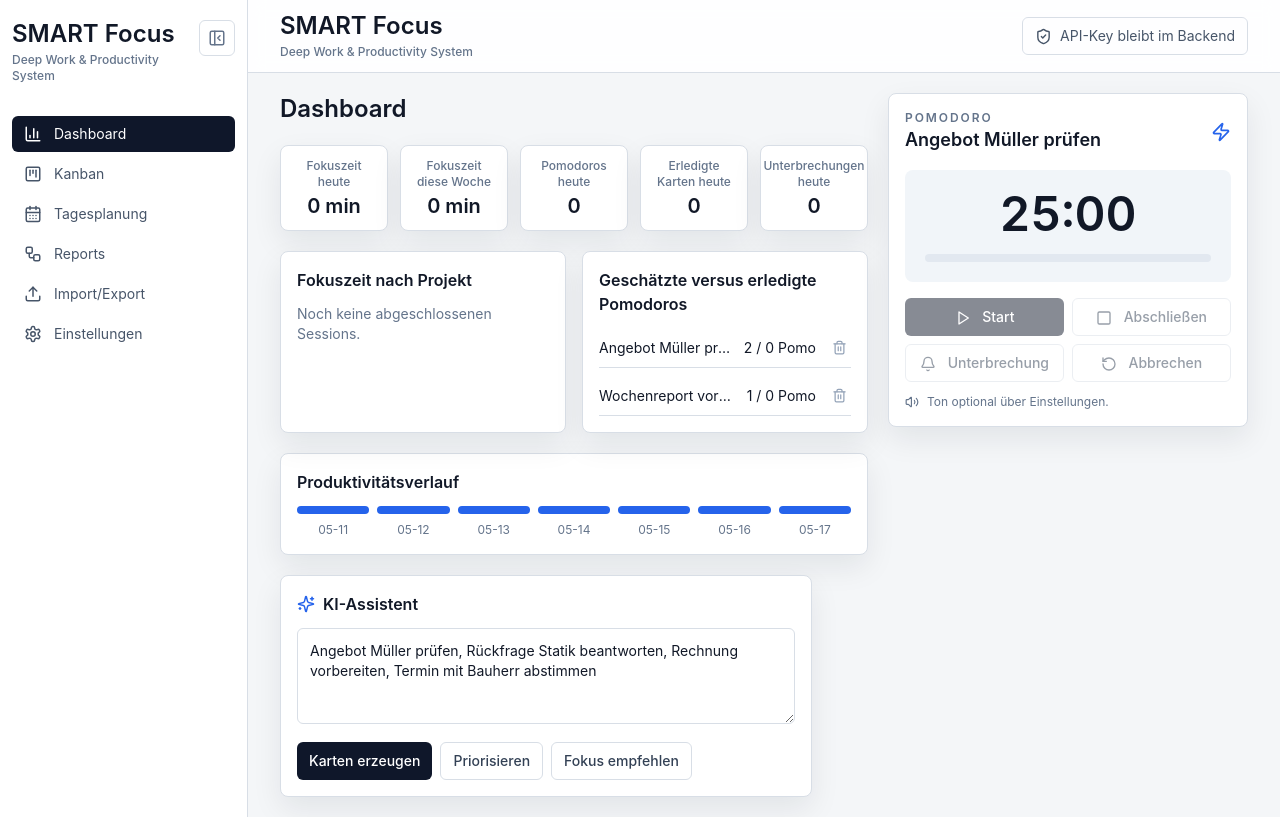
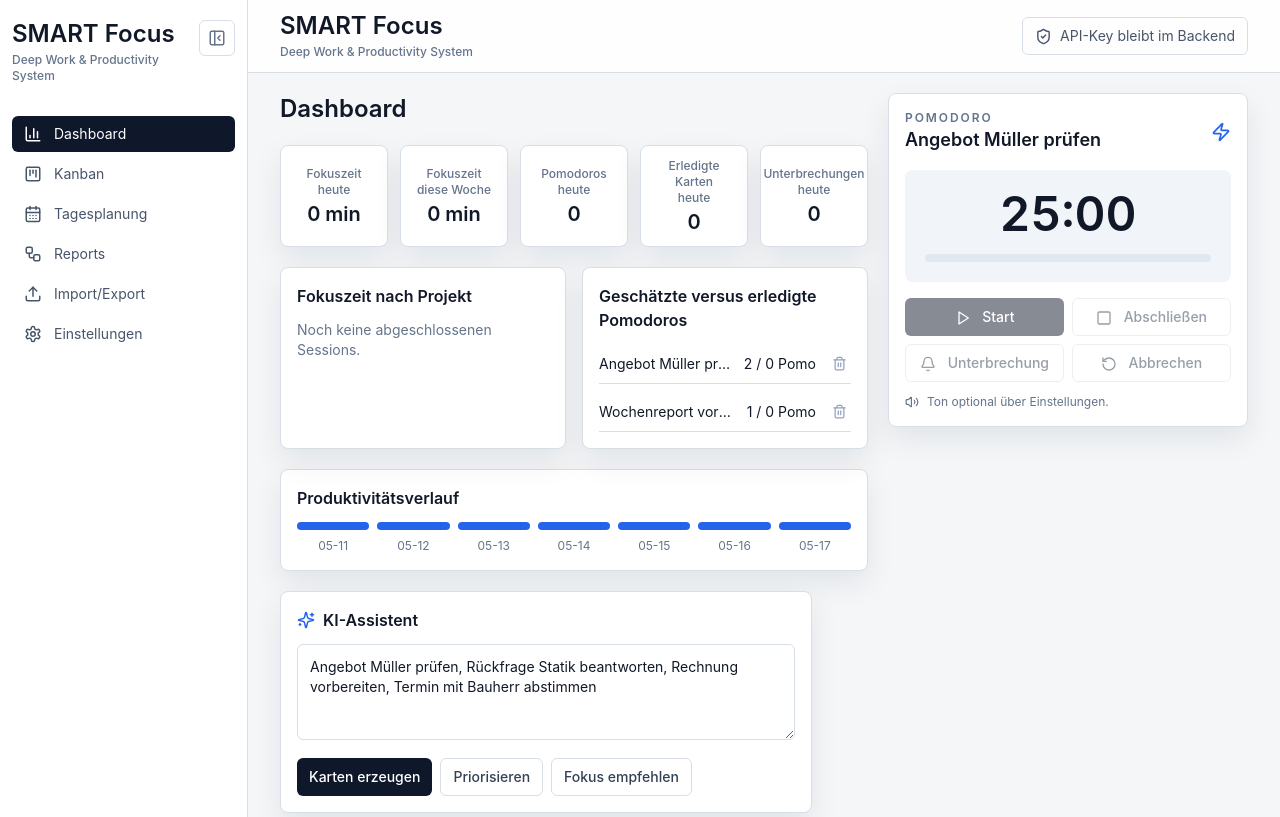
Before and after one commit to BM1964-25/Smart-Focus, a React (Vite) app: page / in a window 1280 px wide. Built offline with nearby package versions, Linux system fonts and the light colour scheme.

Commit message:
Use two-line dashboard metric labels

```diff
--- a/src/features/dashboard/Dashboard.tsx
+++ b/src/features/dashboard/Dashboard.tsx
@@ -19,22 +19,25 @@ export const Dashboard = (): JSX.Element => {
   };
 
   const cards = [
-    ['Fokuszeit heute', `${stats.focusMinutesToday} min`],
-    ['Fokuszeit diese Woche', `${stats.focusMinutesWeek} min`],
-    ['Pomodoros heute', stats.pomodorosToday],
-    ['Erledigte Karten heute', stats.completedTasksToday],
-    ['Unterbrechungen heute', stats.interruptions]
+    { labelLines: ['Fokuszeit', 'heute'], value: `${stats.focusMinutesToday} min` },
+    { labelLines: ['Fokuszeit', 'diese Woche'], value: `${stats.focusMinutesWeek} min` },
+    { labelLines: ['Pomodoros', 'heute'], value: stats.pomodorosToday },
+    { labelLines: ['Erledigte Karten', 'heute'], value: stats.completedTasksToday },
+    { labelLines: ['Unterbrechungen', 'heute'], value: stats.interruptions }
   ];
 
   return (
     <div className="space-y-5">
       <h1 className="text-2xl font-semibold">Dashboard</h1>
       <div className="grid grid-cols-1 gap-3 sm:grid-cols-2 lg:grid-cols-5">
-        {cards.map(([label, value]) => (
-          <Panel className="flex min-h-20 items-center justify-center px-3 py-3 text-center" key={label}>
+        {cards.map((card) => (
+          <Panel className="flex min-h-24 items-center justify-center px-3 py-3 text-center" key={card.labelLines.join(' ')}>
             <div>
-              <p className="text-xs font-medium leading-4 text-slate-500">{label}</p>
-              <p className="mt-1 text-xl font-semibold leading-6">{value}</p>
+              <p className="text-xs font-medium leading-4 text-slate-500">
+                <span className="block">{card.labelLines[0]}</span>
+                <span className="block">{card.labelLines[1]}</span>
+              </p>
+              <p className="mt-1 text-xl font-semibold leading-6">{card.value}</p>
             </div>
           </Panel>
         ))}
```
